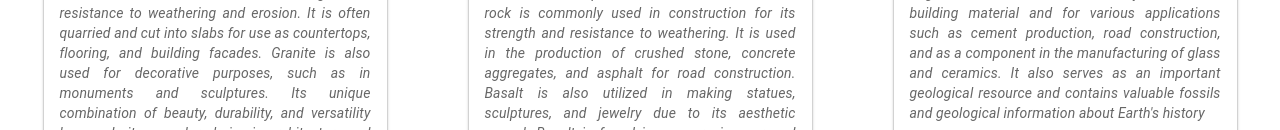
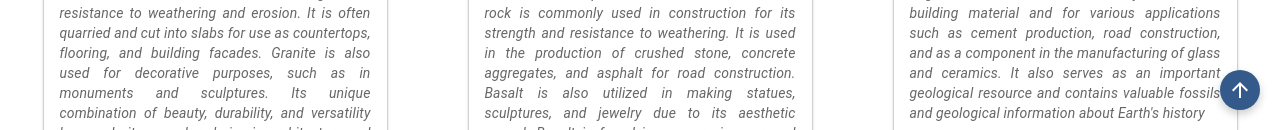
Before and after one commit to dovranmuhammet/rockscan, a React (Create React App) app: page /rocks in a window 1280 px wide. Shown: the part 670-800 px from the top of the page. Built offline with nearby package versions, Linux system fonts and the light colour scheme.

Commit message:
Added up button to the rock and geowonder js

```diff
--- a/src/components/GeoClips/GeoClips.js
+++ b/src/components/GeoClips/GeoClips.js
@@ -1,4 +1,5 @@
 import React, { useState } from 'react'
+import ArrowUpwardIcon from '@mui/icons-material/ArrowUpward'
 import Heart from 'react-animated-heart'
 import Card from '@mui/material/Card'
 import CardActions from '@mui/material/CardActions'
@@ -19,8 +20,39 @@ function GeoClips() {
     )
   }
 
+  const handleScrollToTop = () => {
+    window.scrollTo({
+      top: 0,
+      behavior: 'smooth',
+    })
+  }
+
   return (
     <div className='card-container'>
+      <button
+        className='up-button'
+        onClick={handleScrollToTop}
+        style={{
+          position: 'fixed',
+          bottom: '20px',
+          right: '20px',
+          backgroundColor: '#345a8b',
+          color: '#fff',
+          borderRadius: '50%',
+          width: '40px',
+          height: '40px',
+          border: 'none',
+          boxShadow: '0px 4px 8px rgba(0, 0, 0, 0.2)',
+          transition: 'background-color 0.3s, transform 0.3s, box-shadow 0.3s',
+          cursor: 'pointer',
+          display: 'flex',
+          justifyContent: 'center',
+          alignItems: 'center',
+          zIndex: '1',
+        }}
+      >
+        <ArrowUpwardIcon style={{ fontSize: '24px' }} />
+      </button>
       {/* {Data fetching} */}
 
       {geoInfo.map((item) => (
--- a/src/components/RockList/RockList.js
+++ b/src/components/RockList/RockList.js
@@ -1,4 +1,5 @@
 import React, { useState, useEffect } from 'react'
+import ArrowUpwardIcon from '@mui/icons-material/ArrowUpward'
 import Card from '@mui/material/Card'
 import CardContent from '@mui/material/CardContent'
 import Typography from '@mui/material/Typography'
@@ -13,6 +14,13 @@ const RockList = () => {
 
   const handleSearchChange = (event) => {
     setSearchTerm(event.target.value)
+  }
+
+  const handleScrollToTop = () => {
+    window.scrollTo({
+      top: 0,
+      behavior: 'smooth',
+    })
   }
 
   const filteredRocks = rockData.filter((rock) =>
@@ -65,6 +73,31 @@ const RockList = () => {
             margin: '10px',
           }}
         />
+        <button
+          className='up-button'
+          onClick={handleScrollToTop}
+          style={{
+            position: 'fixed',
+            bottom: '20px',
+            right: '20px',
+            backgroundColor: '#345a8b',
+            color: '#fff',
+            borderRadius: '50%',
+            width: '40px',
+            height: '40px',
+            border: 'none',
+            boxShadow: '0px 4px 8px rgba(0, 0, 0, 0.2)',
+            transition:
+              'background-color 0.3s, transform 0.3s, box-shadow 0.3s',
+            cursor: 'pointer',
+            display: 'flex',
+            justifyContent: 'center',
+            alignItems: 'center',
+            zIndex: '1',
+          }}
+        >
+          <ArrowUpwardIcon style={{ fontSize: '24px' }} />
+        </button>
       </div>
       <div className='card-container'>
         {/* {Data fetching} */}
```
